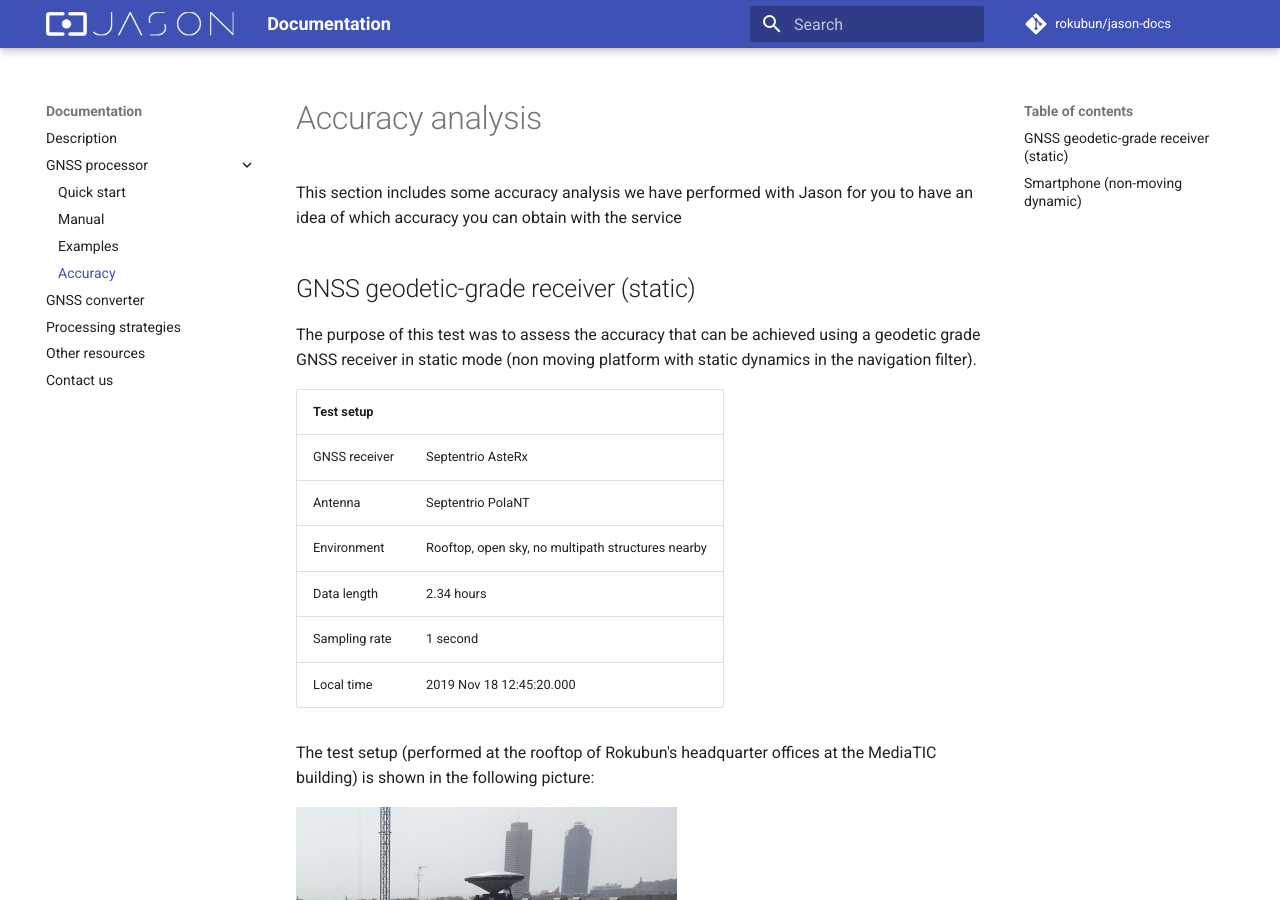
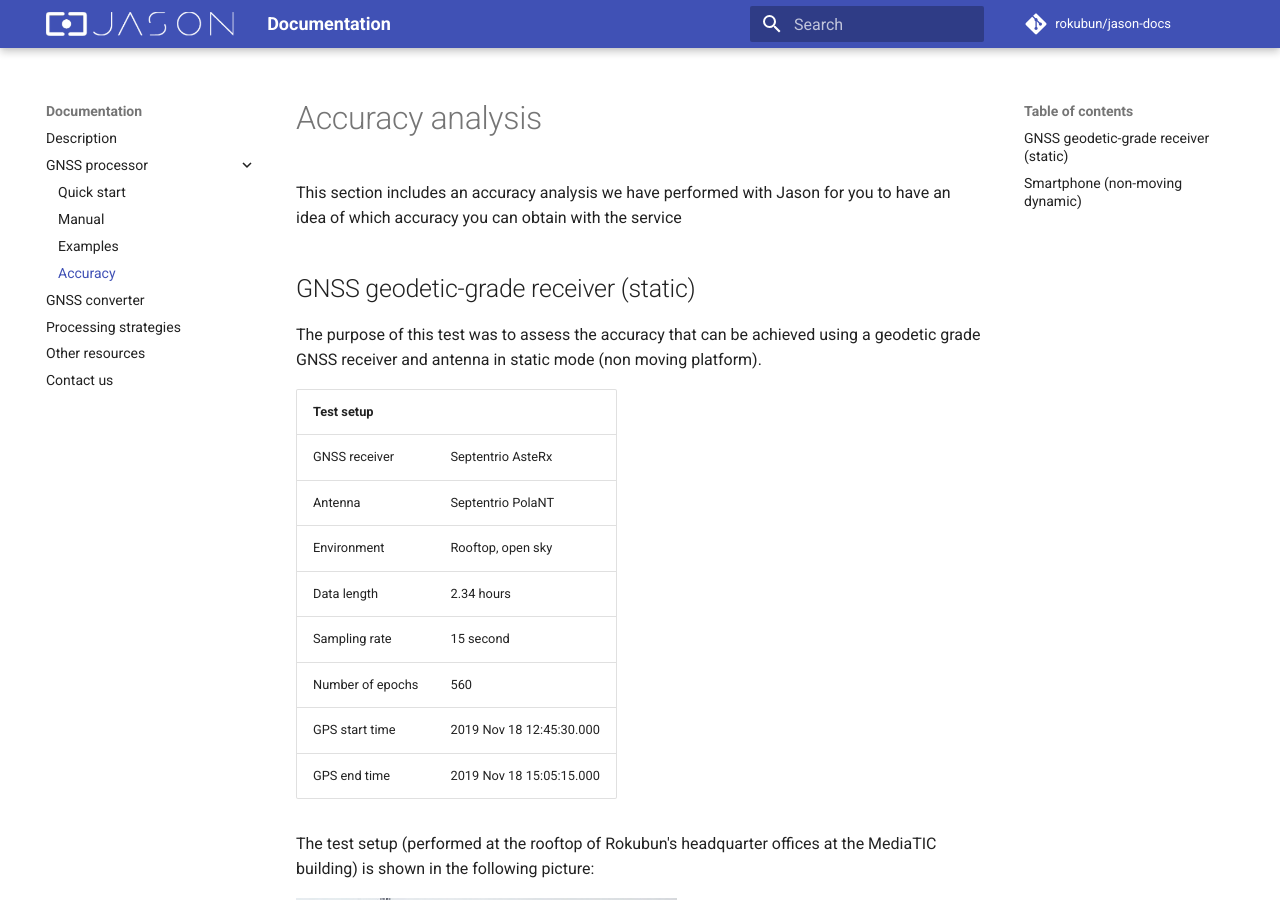
Before and after one commit to rokubun/jason-docs, an MkDocs documentation site: the page built from docs/accuracy.md, in a window 1280 px wide and 900 px high. Built offline with MkDocs 1.6.1 and Material for MkDocs 9.7.7, drawn with Linux system fonts in a browser that asks for light colours; some web fonts are replaced; comment, search, counter and statistics services are not loaded; some of the changed text lies outside the part shown.

Commit message:
fix: the static test case updated with a new recalculus

```diff
--- a/docs/accuracy.md
+++ b/docs/accuracy.md
@@ -1,22 +1,23 @@
 # Accuracy analysis
 
-This section includes some accuracy analysis we have performed with Jason for
+This section includes an accuracy analysis we have performed with Jason for
 you to have an idea of which accuracy you can obtain with the service
 
 ## GNSS geodetic-grade receiver (static)
 
 The purpose of this test was to assess the accuracy that can be achieved using
-a geodetic grade GNSS receiver in static mode (non moving platform with
-static dynamics in the navigation filter).
+a geodetic grade GNSS receiver and antenna in static mode (non moving platform).
 
 |Test setup||
 |:----|:------|
 |GNSS receiver | Septentrio AsteRx|
 |Antenna | Septentrio PolaNT |
-|Environment | Rooftop, open sky, no multipath structures nearby |
+|Environment | Rooftop, open sky|
 |Data length |  2.34 hours |
-|Sampling rate | 1 second |
-|Local time | 2019 Nov 18  12:45:20.000 |
+|Sampling rate | 15 second |
+|Number of epochs | 560 |
+|GPS start time | 2019 Nov 18  12:45:30.000 |
+|GPS end time | 2019 Nov 18  15:05:15.000 |
 
 The test setup (performed at the rooftop of Rokubun's headquarter offices at the
 MediaTIC building) is shown in the following picture:
@@ -30,23 +31,22 @@
 |:---|:---|
 |Strategy| Post-Processing Kinematic (PPK)|
 |Dynamics| static |
-|Reference station | IGN BCLN (16km baseline) |
+|GNSS receiver | Leica GR50 |
+|Antenna | Leica AR25 |
+|Reference station | ICGC PLAN (17.4km baseline) |
+|Sampling rate | 30 second |
 
 In order to assess the results, the same data file (converter to Rinex) has been
 processed using [JPL APPS online Precise Post Processing](http://apps.gdgps.net/) (PPP)
 tool. The differences are shown in the table below:
 
-|component| JPL APPS (ultra-rapid products) | Jason PPK | difference (vs JPL)|
+|component| NRCAN PPP (final products) | Jason PPK | difference (vs NRCAN)|
 |:---:|:---:|:----:|:----:|
-| x       |    4787691.861     | 4787692.106 |     0.245 |
-| y       |    183434.826      |  183434.274 |    -0.552 |
-| z       |    4196130.151     | 4196129.589 |    -0.562 |
+| UTM_X   |    432640.419      | 432640.414   |    -0.005 |
+| UTM_Y   |    4583770.355     |  4583770.352 |    -0.003 |
+| ellipsoidal   |   92.638     | 92.561 |    -0.077 |
 
-The **East/North/Up** difference between the two is -0.561 / -0.569 / -0.204 respectively.
-
-**Note**: PPP results (JPL and NRCan) were performed with
-ultra-rapid orbits (in the case of JPL) and also the data take was very short
-(2h), which in the case of PPP can be a drawback in terms of convergence time.
+Please note that we are currently working on fix that will properly compute the antenna height.
 
 ## Smartphone (non-moving dynamic)
 
```
